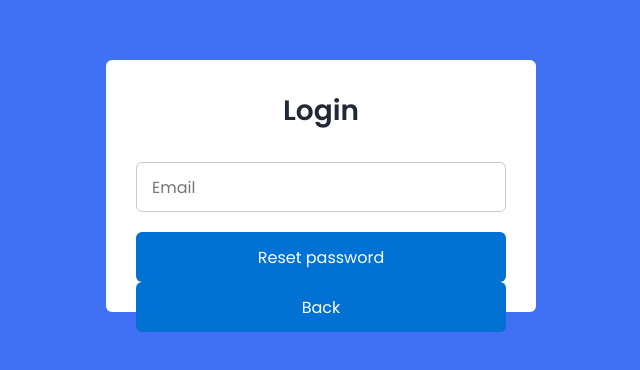
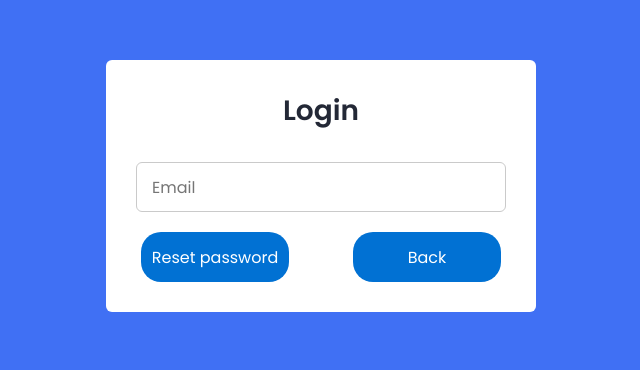
Before and after one commit to geekPastor/projet_base_de_donnees, a plain HTML site: page connexion/recuperation.html in a window 1280 px wide. Shown: the part 214-584 px from the top of the page, without its empty margins (319-959 px from the left). Drawn offline with Linux system fonts and the light colour scheme.

Commit message:
Stylisation des boutons pour la page recuperation

```diff
--- a/connexion/css/style.css
+++ b/connexion/css/style.css
@@ -88,6 +88,34 @@ form{
 .field button:hover{
     background-color: #016dcb;
 }
+
+.recup-field{
+    width: 100%;
+    display: flex;
+    justify-content: space-between;
+    align-items: center;
+}
+
+.recup-field .recup{
+    width: 40%;
+    height: 100%;
+    display: flex;
+    justify-content: center;
+    align-items: center;
+    text-decoration: none;
+    border-radius: 20px;
+    margin: 2px 5px;
+    color: #fff;
+    background-color: #0171d3;
+    transition: all 0.3s ease;
+    cursor: pointer;
+}
+
+
+.recup-field .recup:hover{
+    text-decoration: none;
+    background-color: #016dcb;
+}
 .form-link{
     text-align: center;
     margin-top: 10px;
--- a/connexion/recuperation.html
+++ b/connexion/recuperation.html
@@ -18,9 +18,9 @@
                         <input type="email" placeholder="Email" class="input">
                     </div>
 
-                    <div class="field button-field recup">
-                        <button class="recup">Reset password</button>
-                        <button class="recup">Back</button>
+                    <div class="field button-field recup-field">
+                        <a class="recup" type="submit">Reset password</a>
+                        <a class="recup" href="./connexion.html">Back</a>
                     </div>
                 </form>
             </div>
```
